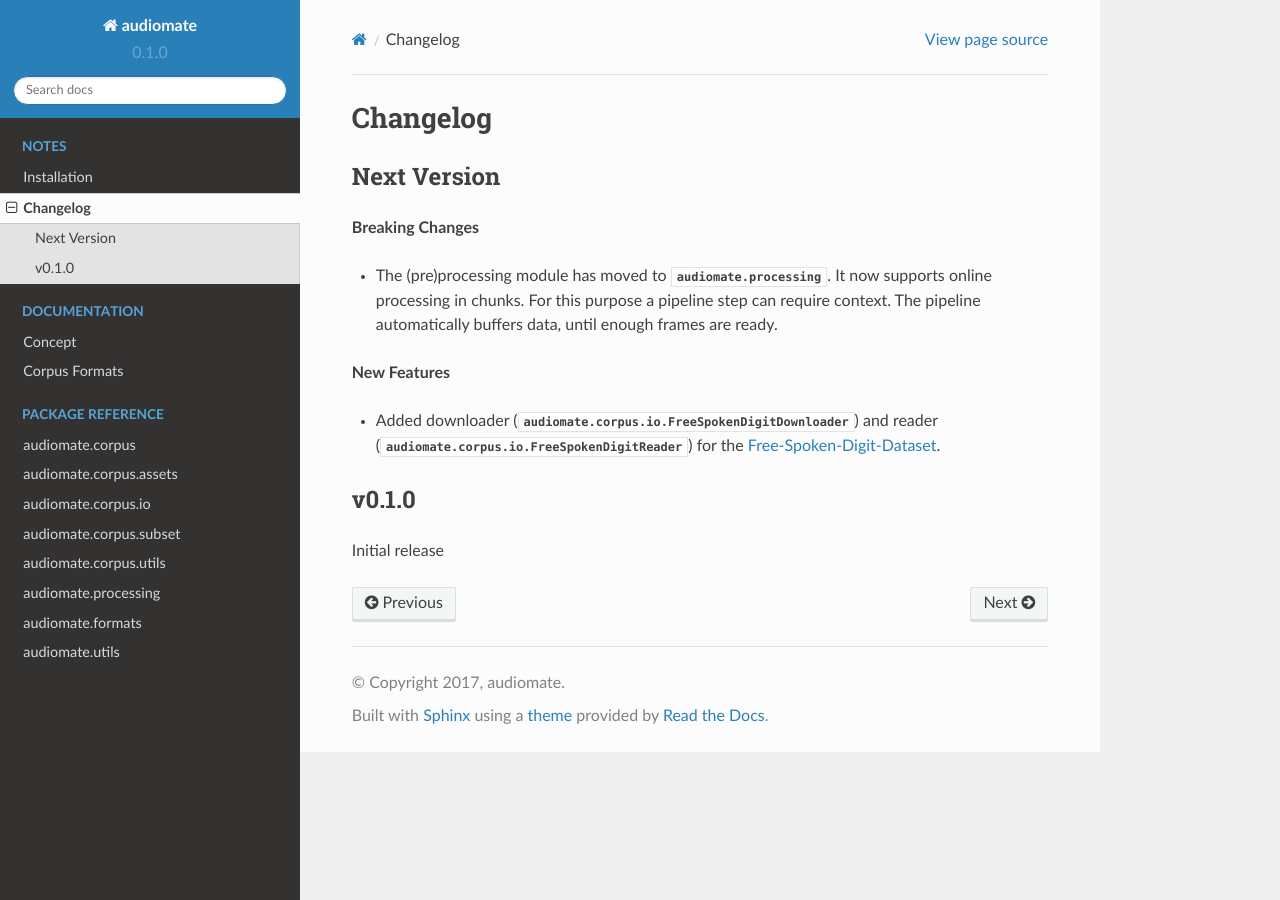
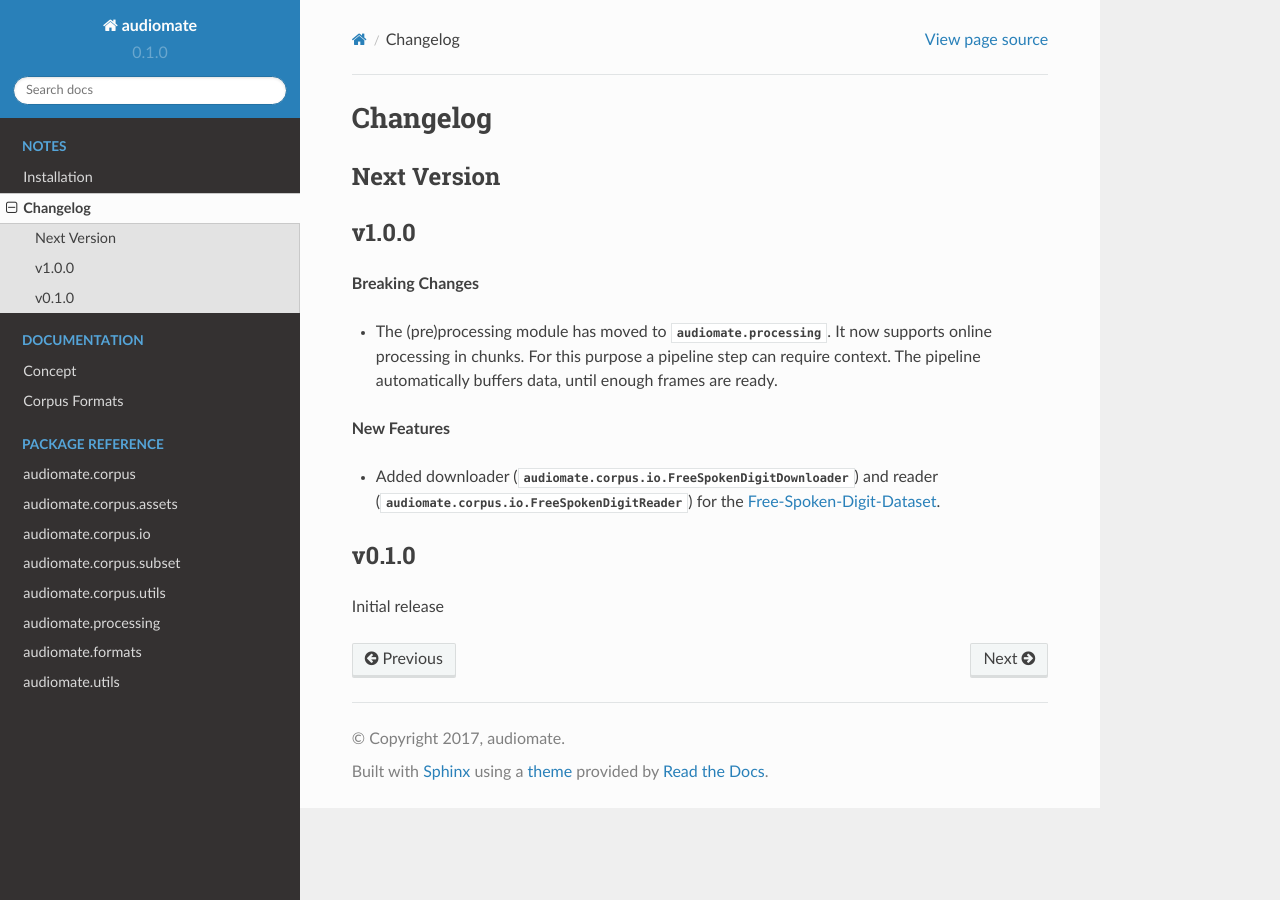
Before and after one commit to ynop/audiomate, a Sphinx documentation site: the page built from docs/notes/changelog.rst, in a window 1280 px wide. Built offline with Sphinx 7.4.7 and the Read the Docs theme 2.0.0, drawn with Linux system fonts in a browser that asks for light colours.

Commit message:
Update changelog

```diff
--- a/docs/notes/changelog.rst
+++ b/docs/notes/changelog.rst
@@ -3,6 +3,10 @@ Changelog
 
 Next Version
 ------------
+
+
+v1.0.0
+------
 
 **Breaking Changes**
 
```
